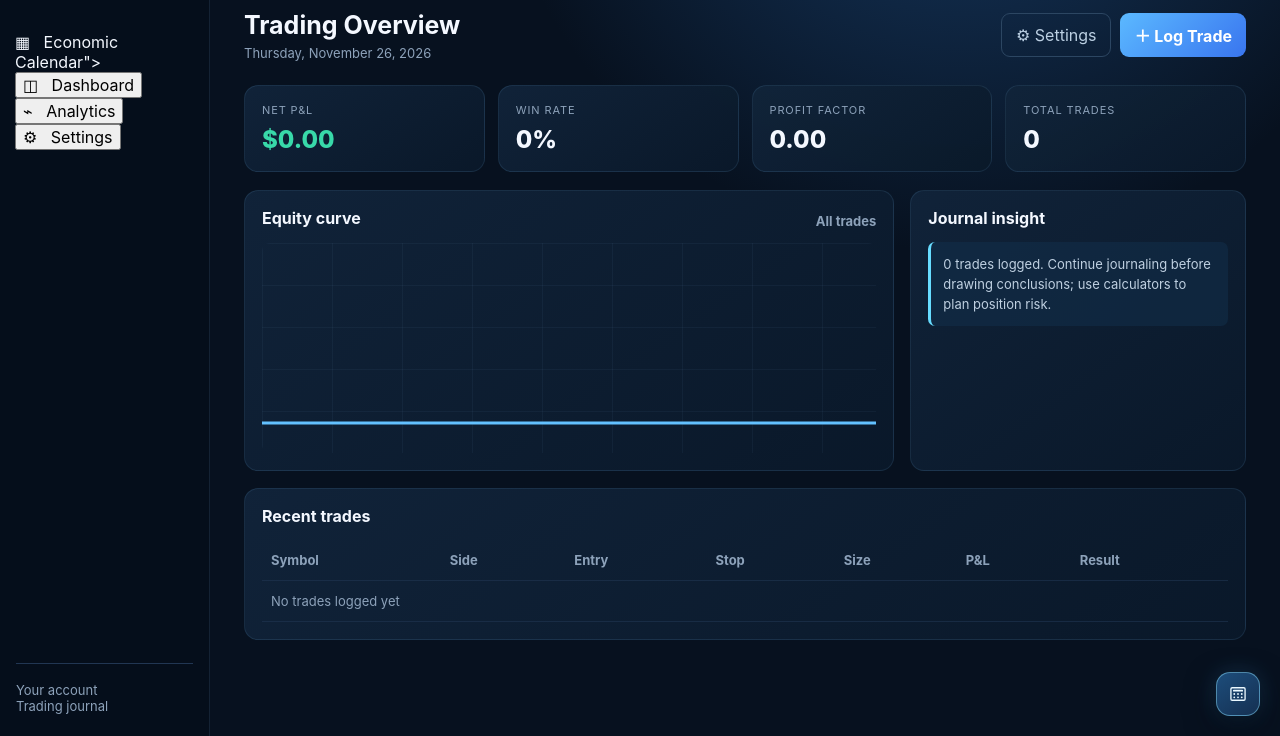
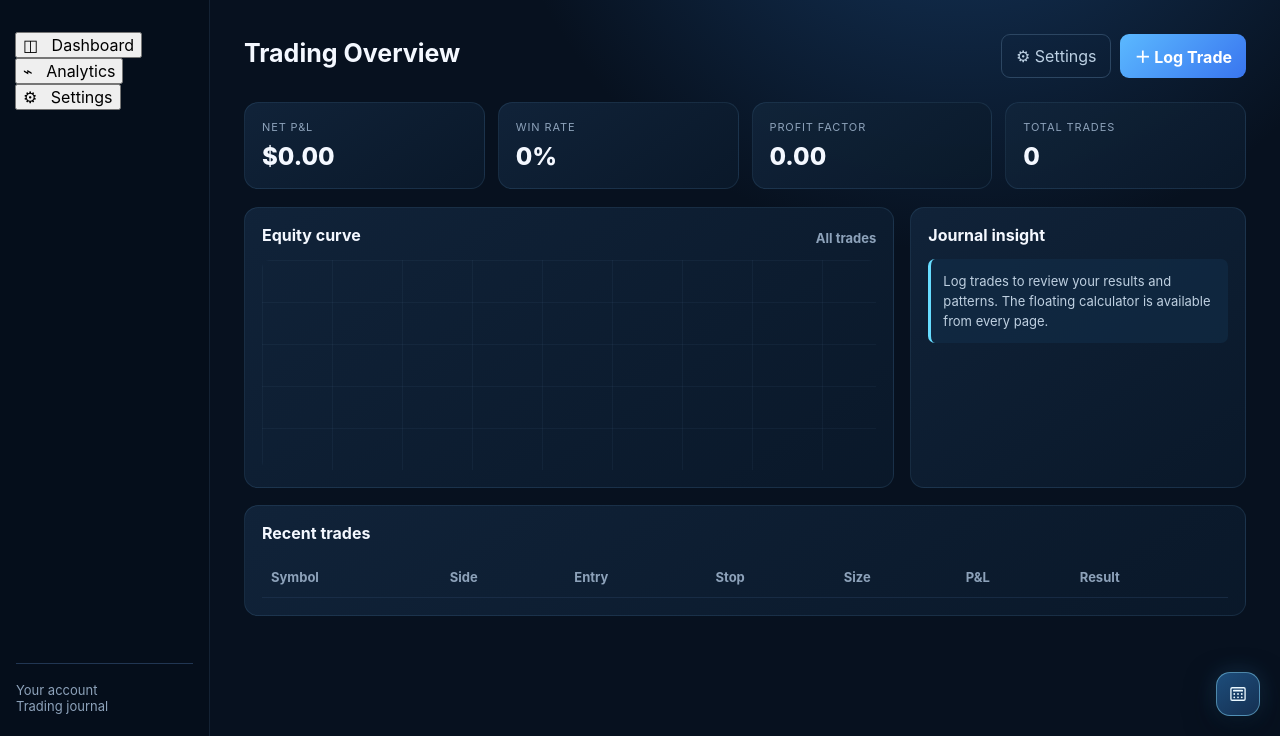
Before and after one commit to Taylorr-ai/FxJourney-, a website: page index.html in a window 1280 px wide. Shown: the part 64-800 px from the top of the page. Drawn offline with Linux system fonts and the light colour scheme.

Commit message:
Remove Economic Calendar navigation code

```diff
--- a/index.html
+++ b/index.html
@@ -10,7 +10,7 @@
 </style>
 </head>
 <body>
-<div class="app"><aside class="sidebar"><div class="brand"><div class="brandmark">FX</div><span>FX Journey</span></div><nav class="<button onclick="location.href='./economic-calendar.html'">▦ &nbsp; Economic Calendar</button>"><button class="active" data-page="dashboard">◫ &nbsp; Dashboard</button><button data-page="analytics">⌁ &nbsp; Analytics</button><button data-page="settings">⚙ &nbsp; Settings</button></nav><div class="profile" id="profile">Your account<br><span>Trading journal</span></div></aside>
+<div class="app"><aside class="sidebar"><div class="brand"><div class="brandmark">FX</div><span>FX Journey</span></div><nav class="<button onclick="location.▦ &nbsp;"><button class="active" data-page="dashboard">◫ &nbsp; Dashboard</button><button data-page="analytics">⌁ &nbsp; Analytics</button><button data-page="settings">⚙ &nbsp; Settings</button></nav><div class="profile" id="profile">Your account<br><span>Trading journal</span></div></aside>
 <main class="main"><div class="topbar"><div><h1 id="pageTitle">Trading Overview</h1><div class="date" id="today"></div></div><div class="actions"><button class="secondary" id="goSettings">⚙ Settings</button><button class="primary" id="addTrade">＋ Log Trade</button></div></div>
 <section class="section active" id="dashboardPage"><div class="cards"><div class="card"><div class="label">Net P&amp;L</div><div class="metric" id="net">$0.00</div></div><div class="card"><div class="label">Win rate</div><div class="metric" id="winRate">0%</div></div><div class="card"><div class="label">Profit factor</div><div class="metric" id="factor">0.00</div></div><div class="card"><div class="label">Total trades</div><div class="metric" id="count">0</div></div></div><div class="grid"><div class="panel"><div class="section-title">Equity curve <span class="muted">All trades</span></div><div class="chart-area"><svg viewBox="0 0 800 210" preserveAspectRatio="none"><defs><linearGradient id="fill" x1="0" y1="0" x2="0" y2="1"><stop offset="0" stop-color="#54b6ff" stop-opacity=".35"/><stop offset="1" stop-color="#54b6ff" stop-opacity="0"/></linearGradient></defs><path id="chartFill" fill="url(#fill)"/><path id="chartLine" fill="none" stroke="#63c1ff" stroke-width="3"/></svg></div></div><div class="panel"><div class="section-title">Journal insight</div><div class="insight" id="insight">Log trades to review your results and patterns. The floating calculator is available from every page.</div></div></div><div class="panel table-wrap"><div class="section-title">Recent trades</div><table class="table"><thead><tr><th>Symbol</th><th>Side</th><th>Entry</th><th>Stop</th><th>Size</th><th>P&amp;L</th><th>Result</th></tr></thead><tbody id="tradeRows"></tbody></table></div></section>
 <section class="section" id="analyticsPage"><div class="cards"><div class="card"><div class="label">Average win</div><div class="metric positive" id="avgWin">$0</div></div><div class="card"><div class="label">Average loss</div><div class="metric negative" id="avgLoss">$0</div></div><div class="card"><div class="label">Expectancy / trade</div><div class="metric" id="expectancy">$0</div></div><div class="card"><div class="label">Rule adherence</div><div class="metric" id="adherence">—</div></div></div><div class="panel"><div class="section-title">Your trading summary</div><div id="summary" class="insight">Trade breakdown will appear here when you log trades.</div></div></section>
```
